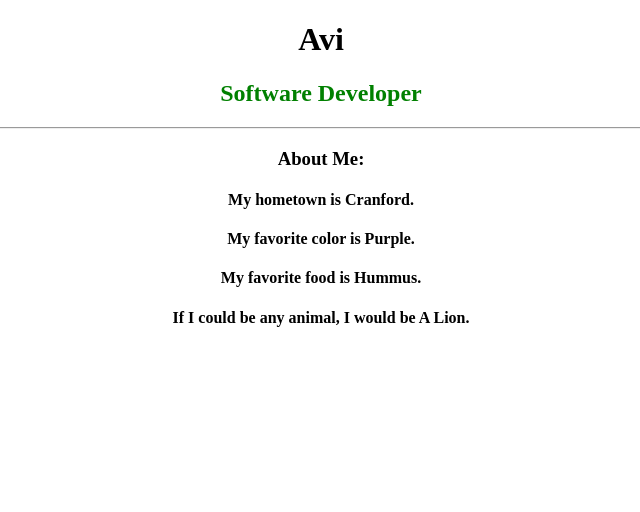
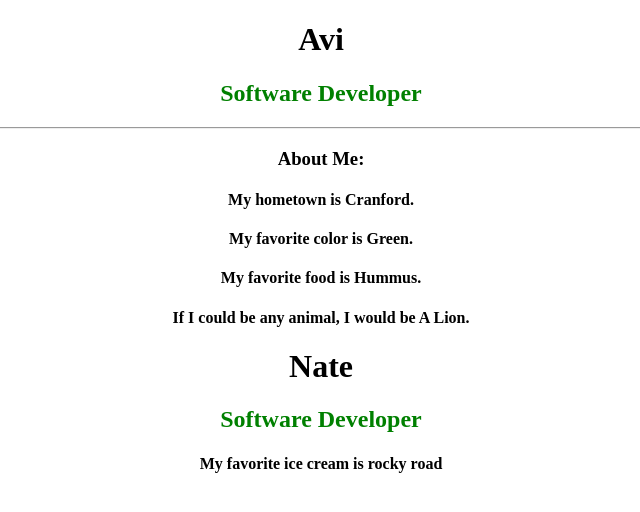
Before and after one commit to Akopla/My-Website, a plain HTML site: page index.html in a window 1280 px wide. Shown: the whole page, without its empty margins (319-959 px from the left). Drawn offline with Linux system fonts and the light colour scheme.

Commit message:
Sending my changes to avi

```diff
--- a/index.html
+++ b/index.html
@@ -6,8 +6,8 @@
     <meta name="viewport" content="width=device-width">
     <title>My Profile</title>
     <style>
-        h2{
-            color:green;
+        h2 {
+            color: green;
         }
     </style>
 </head>
@@ -19,9 +19,13 @@
         <hr>
         <h3>About Me:</h3>
         <h4>My hometown is Cranford.</h4>
-        <h4>My favorite color is Purple.</h4>
+        <h4>My favorite color is Green.</h4>
         <h4>My favorite food is Hummus.</h4>
         <h4>If I could be any animal, I would be A Lion.</h4>
+
+        <h1>Nate</h1>
+        <h2>Software Developer</h2>
+        <h4>My favorite ice cream is rocky road</h4>
     </div>
 </body>
 
```
Also changed, not shown: 1 other file.
